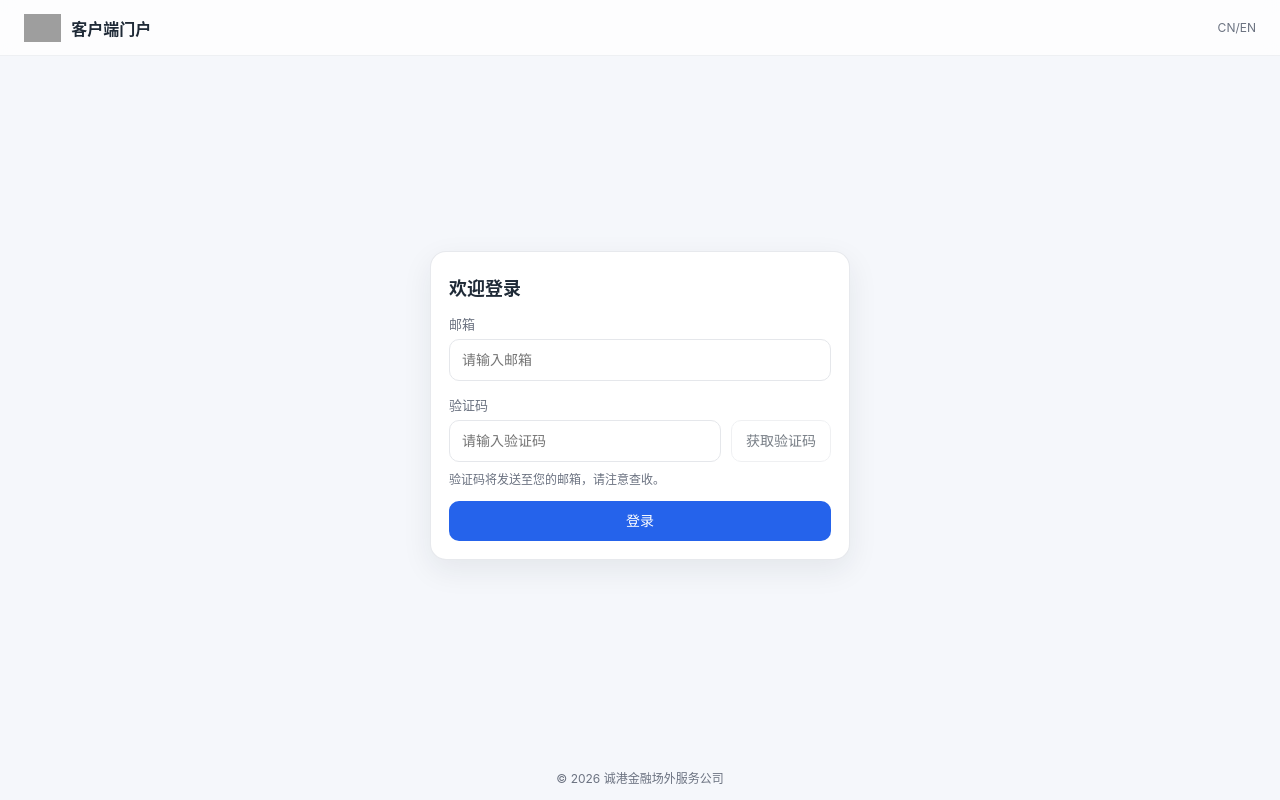
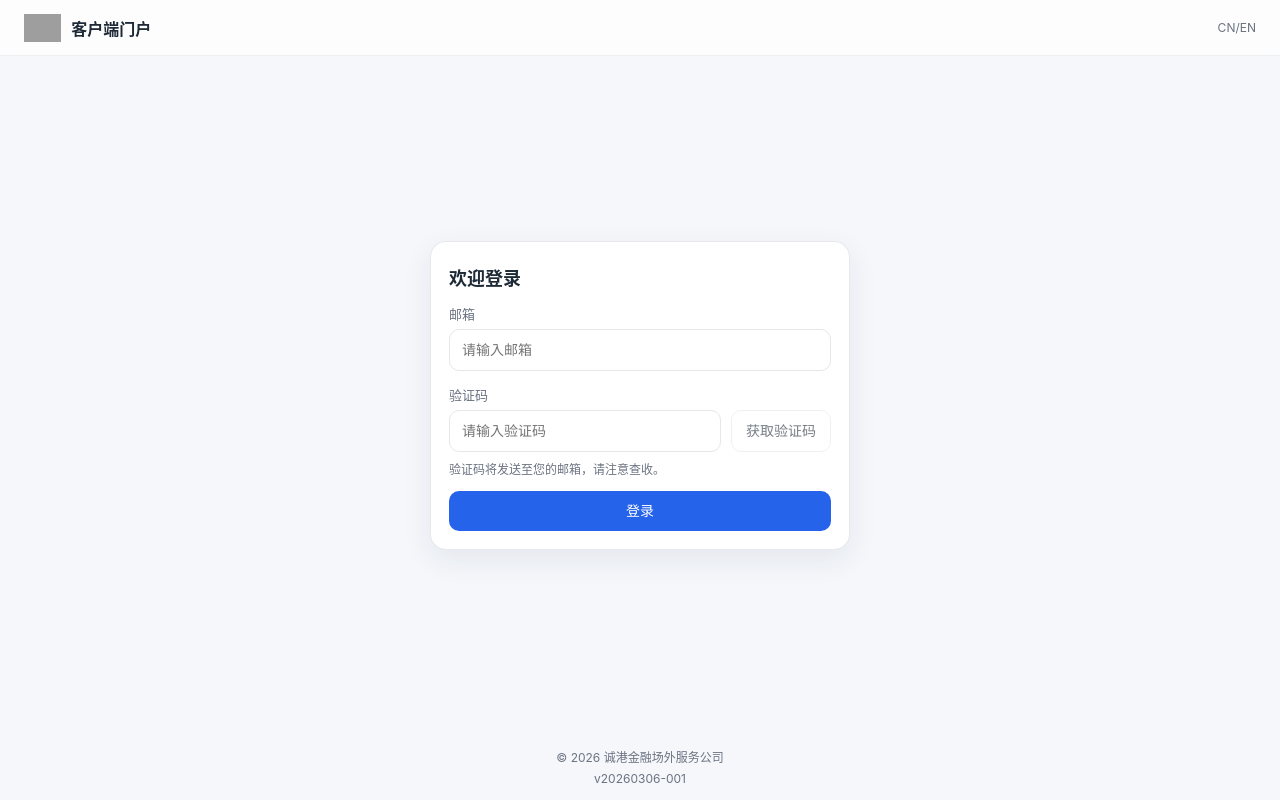
Before and after one commit to davidluo202/otc-client-portal1, a Vue app: page /login in a window 1280 px wide. Built offline with nearby package versions, Linux system fonts and the light colour scheme; grey boxes are pictures that could not be loaded.

Commit message:
chore(release): 20260306-001 show version on page

```diff
--- /dev/null
+++ b/src/version.ts
@@ -0,0 +1,2 @@
+// Bump this on every release (Git push -> Vercel deploy)
+export const APP_VERSION = '20260306-001'
--- a/src/views/LoginView.vue
+++ b/src/views/LoginView.vue
@@ -1,6 +1,7 @@
 <script setup lang="ts">
 import { computed, ref } from 'vue'
 import { useI18n } from 'vue-i18n'
+import { APP_VERSION } from '../version'
 
 const { t } = useI18n()
 
@@ -80,7 +81,8 @@ async function submit() {
     </main>
 
     <footer class="footer">
-      © {{ new Date().getFullYear() }} {{ t('footer.copyright') }}
+      <div>© {{ new Date().getFullYear() }} {{ t('footer.copyright') }}</div>
+      <div style="margin-top: 6px">v{{ APP_VERSION }}</div>
     </footer>
   </div>
 </template>
```
